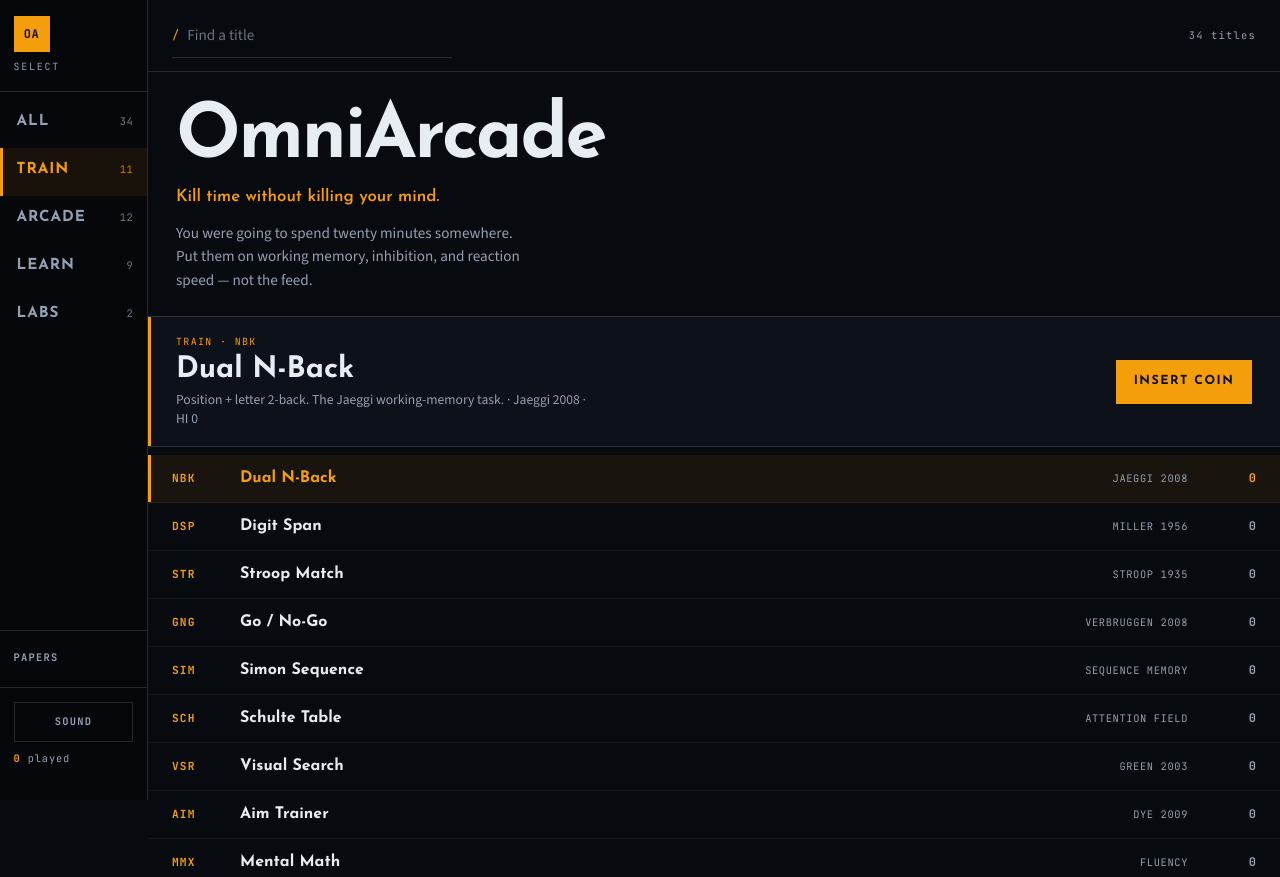
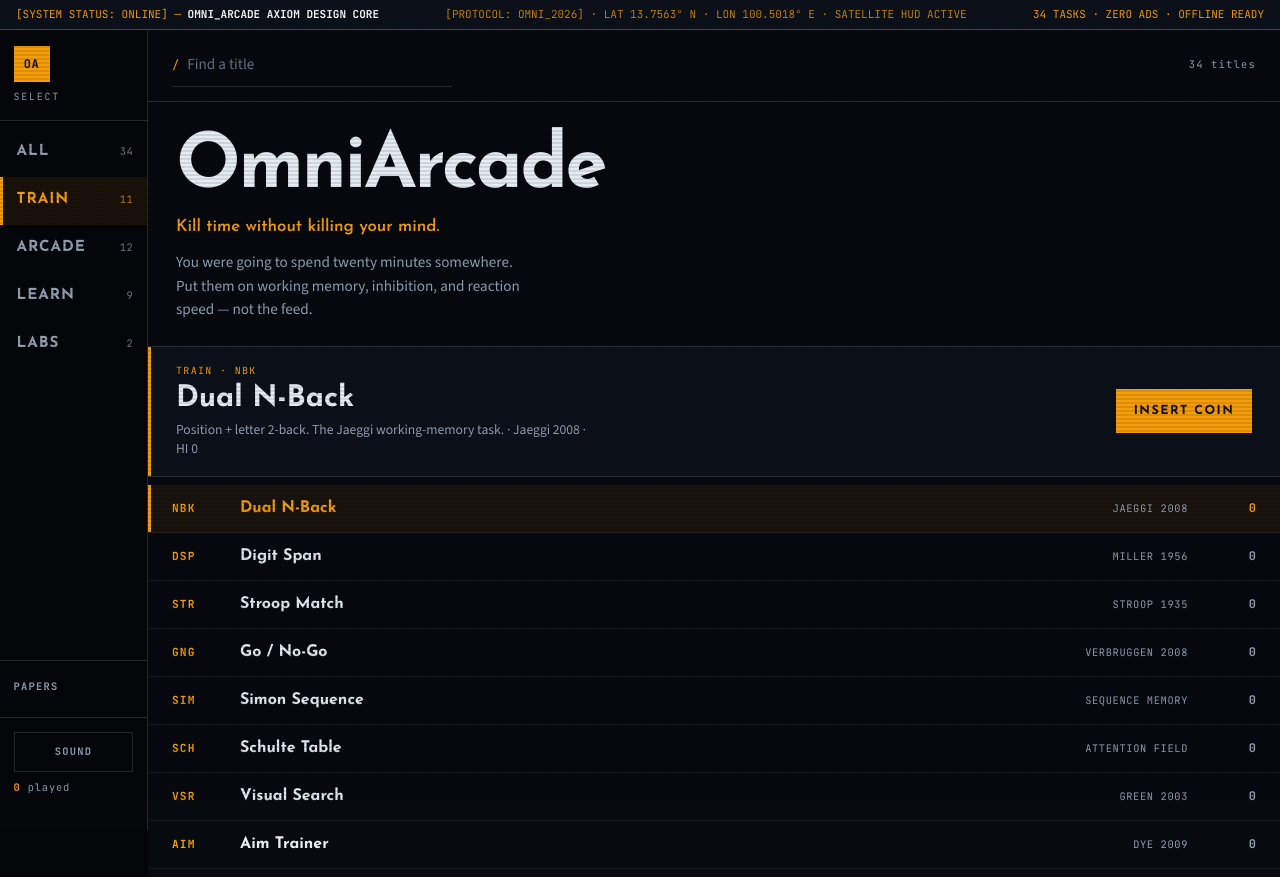
Before and after one commit to Nonarkara/games, a website with bundled scripts: page index.html in a window 1280 px wide. Shown: the top 877 px of the page. Built offline with nearby package versions, Linux system fonts and the light colour scheme.

Commit message:
feat: apply Axiom Design Core (mono-amber, strict zero-radius, CRT scanlines, satellite HUD status bar)

```diff
--- a/css/styles.css
+++ b/css/styles.css
@@ -39,7 +39,23 @@
   --shadow-lg: none;
 }
 
-* { box-sizing: border-box; }
+* { box-sizing: border-box; border-radius: 0 !important; }
+
+/* Axiom CRT Scanline Layer */
+.scanlines {
+  position: relative;
+}
+.scanlines::before {
+  content: " ";
+  display: block;
+  position: fixed;
+  top: 0; left: 0; bottom: 0; right: 0;
+  background: linear-gradient(rgba(18, 16, 16, 0) 50%, rgba(0, 0, 0, 0.25) 50%), linear-gradient(90deg, rgba(255, 0, 0, 0.03), rgba(0, 255, 0, 0.01), rgba(0, 0, 255, 0.03));
+  z-index: 40;
+  background-size: 100% 4px, 6px 100%;
+  pointer-events: none;
+  opacity: 0.4;
+}
 
 html, body {
   height: 100%;
--- a/index.html
+++ b/index.html
@@ -1,18 +1,25 @@
 <!DOCTYPE html>
-<html lang="en">
+<html lang="en" data-theme="masterpiece">
 <head>
   <meta charset="UTF-8" />
   <meta name="viewport" content="width=device-width, initial-scale=1.0" />
-  <title>OmniArcade — Kill time without killing your mind</title>
-  <meta name="description" content="34 games across TRAIN, ARCADE, LEARN, and LABS. Working memory, inhibition, reaction speed — with DOI-linked research and real scoreboards. No ads, no logins." />
-  <meta name="theme-color" content="#0a0e14" />
+  <title>OmniArcade — Axiom Design Core [PROTOCOL: OMNI_2026]</title>
+  <meta name="description" content="Axiom Design Core terminal console featuring 34 research & arcade tasks across TRAIN, ARCADE, LEARN, and LABS." />
+  <meta name="theme-color" content="#030508" />
   <script src="https://cdn.tailwindcss.com"></script>
   <link rel="preconnect" href="https://fonts.googleapis.com">
   <link rel="preconnect" href="https://fonts.gstatic.com" crossorigin>
   <link href="https://fonts.googleapis.com/css2?family=Josefin+Sans:wght@400;600;700&family=Source+Sans+3:wght@400;600;700&family=JetBrains+Mono:wght@400;700&display=swap" rel="stylesheet">
   <link rel="stylesheet" href="./css/styles.css" />
 </head>
-<body>
+<body class="scanlines bg-[#030508] text-[#e6edf3]">
+
+  <!-- Top Tactical Satellite Status Bar -->
+  <div class="bg-[#0c111a] border-b border-[rgba(245,158,11,0.35)] py-1.5 px-4 text-[11px] font-mono-hud text-[#f59e0b] flex flex-wrap justify-between items-center gap-2">
+    <div>[SYSTEM STATUS: ONLINE] — <strong class="text-white">OMNI_ARCADE AXIOM DESIGN CORE</strong></div>
+    <div class="hidden md:block opacity-80">[PROTOCOL: OMNI_2026] · LAT 13.7563° N · LON 100.5018° E · SATELLITE HUD ACTIVE</div>
+    <div>34 TASKS · ZERO ADS · OFFLINE READY</div>
+  </div>
 
   <div class="cabinet">
     <!-- Left rail: wing select like a cabinet button strip -->
@@ -54,7 +61,7 @@
     </div>
   </div>
 
-  <div id="game-modal-overlay" class="fixed inset-0 z-50 flex items-center justify-center p-4 hidden overflow-y-auto" style="background:rgba(0,0,0,0.78)">
+  <div id="game-modal-overlay" class="fixed inset-0 z-50 flex items-center justify-center p-4 hidden overflow-y-auto" style="background:rgba(0,0,0,0.85)">
     <div id="game-modal-container" class="w-full max-w-3xl my-auto"></div>
   </div>
 
```
